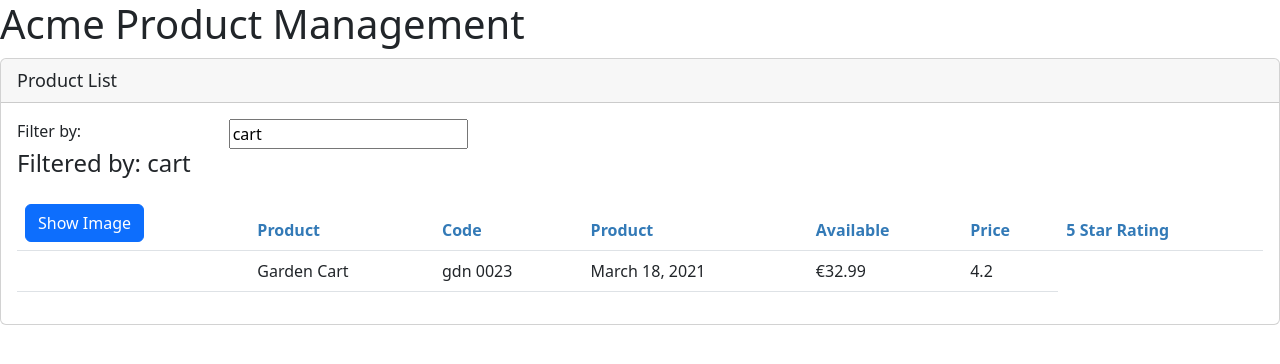
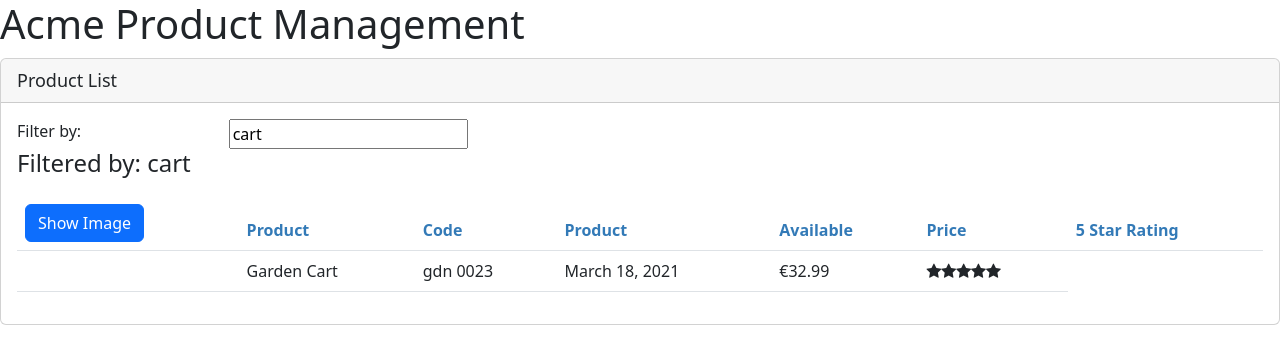
Before and after one commit to stevoST/Angular-Pluralsight-tutorial, an Angular app: page / in a window 1280 px wide. Shown: the top 364 px of the page. Built offline with nearby package versions, Linux system fonts and the light colour scheme.

Commit message:
using a nested component

```diff
--- a/src/app/products/product-list.component.html
+++ b/src/app/products/product-list.component.html
@@ -46,7 +46,7 @@
         <td>{{product.productCode | lowercase | convertToSpaces:"-"}}</td>
         <td>{{product.releaseDate}}</td>
         <td>{{product.price | currency:"EUR":"symbol":"1.2-2"}}</td>
-        <td>{{product.starRating}}</td>
+        <td><pm-star></pm-star></td>
       </tr>
       </tbody>
     </table>
```
